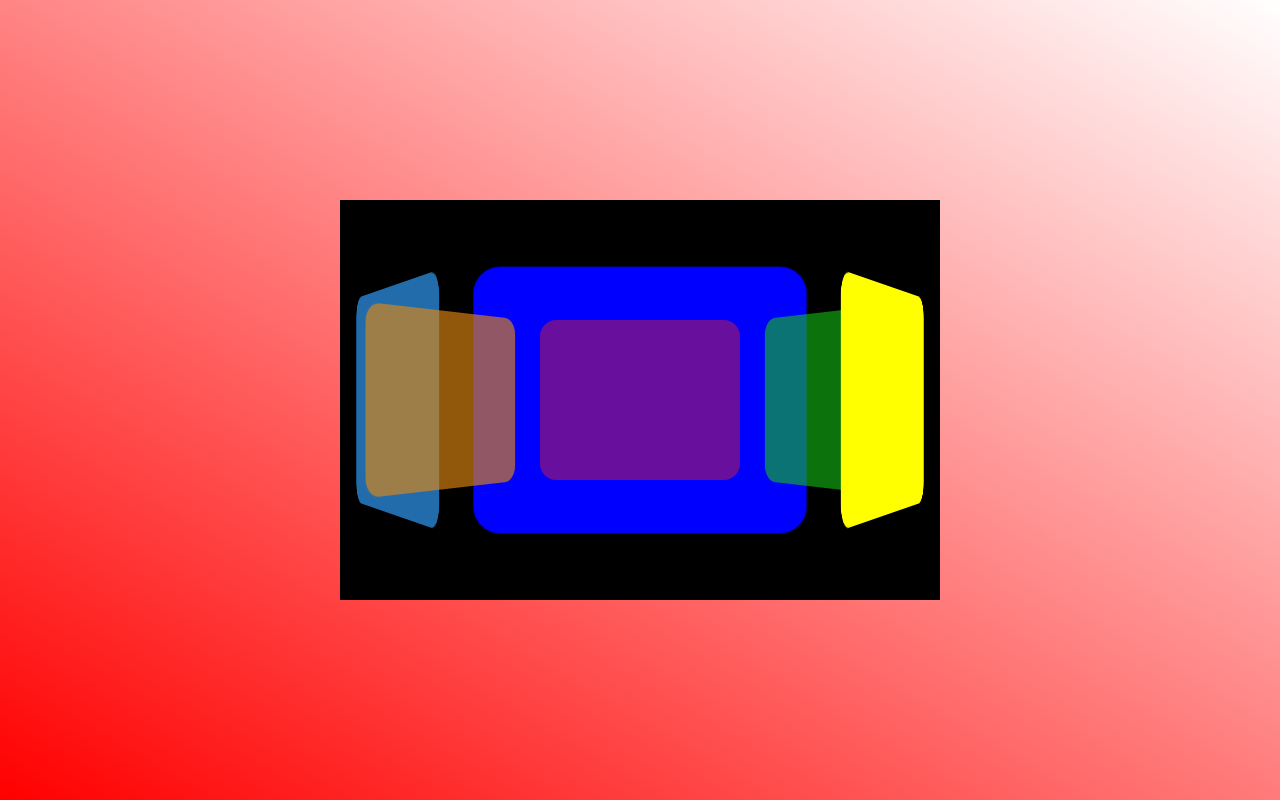
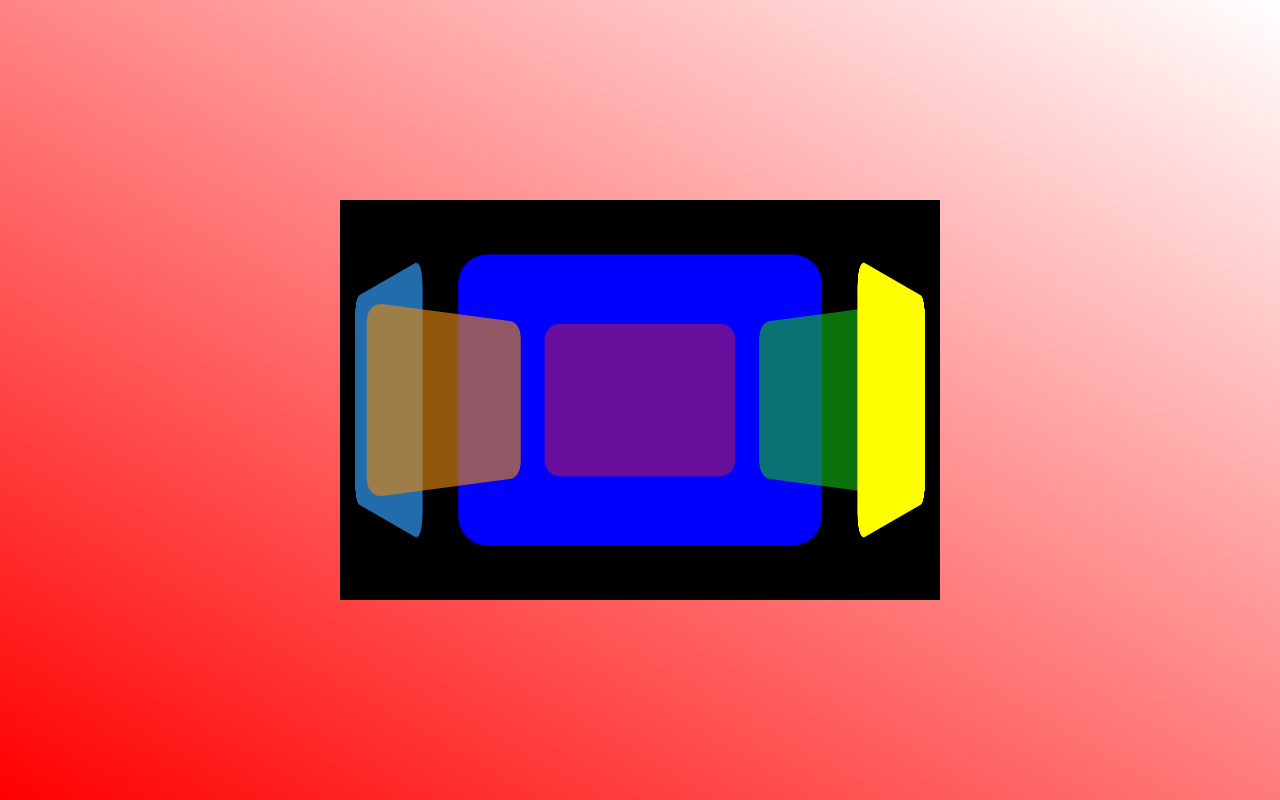
Before and after one commit to developedBySk/spinning-card, a plain HTML site: page index.html in a window 1280 px wide. Drawn offline with Linux system fonts and the light colour scheme.

Commit message:
changed perpective

```diff
--- a/style.css
+++ b/style.css
@@ -19,7 +19,7 @@
     justify-content: center;
     color: aliceblue;
     align-items: center;
-    perspective: 1000px;
+    perspective: 800px;
     background:#000;
 
 }
```
